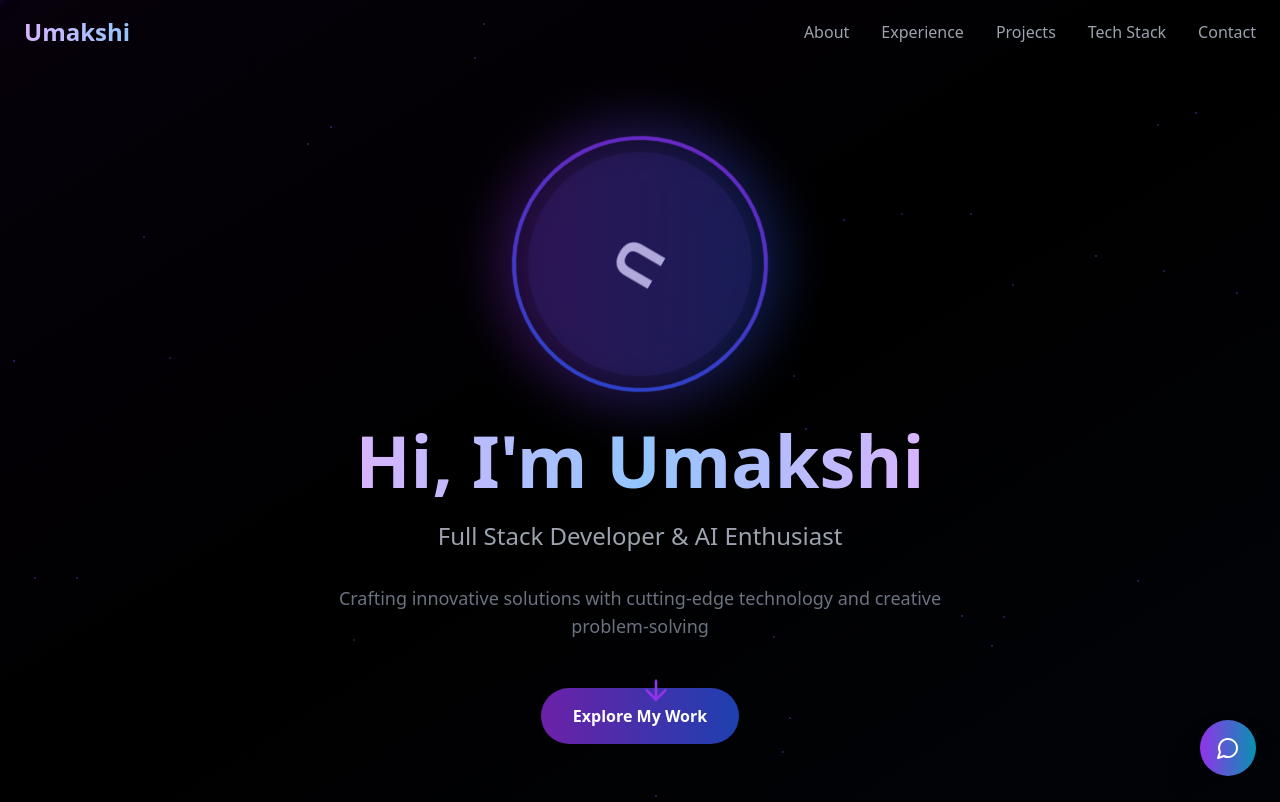
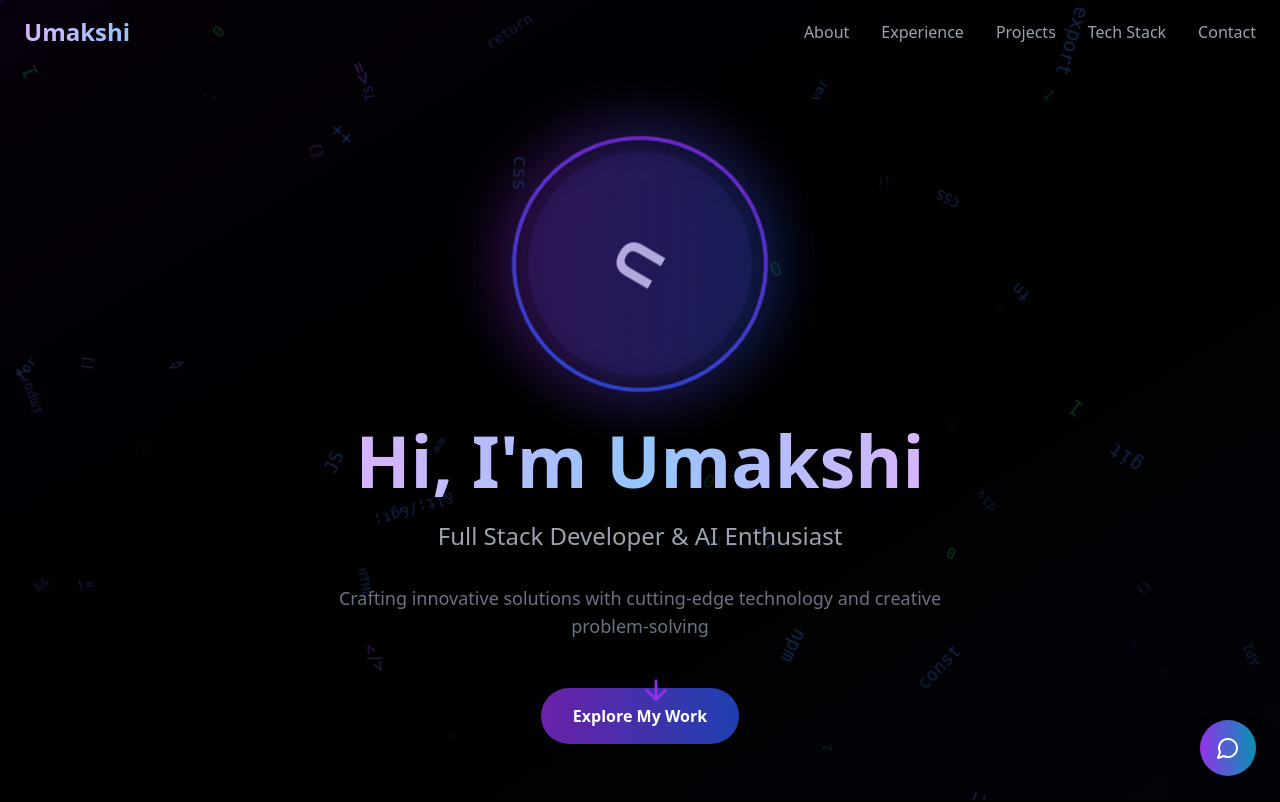
Before and after one commit to Umakshi12/umakshi-interactive-glow, a React (Vite) app: page / in a window 1280 px wide. Shown: the top 802 px of the page. Built offline with nearby package versions, Linux system fonts and the light colour scheme.

Commit message:
Refactor: Replace star animation with tech-themed elements
Replaced the star background animation with elements more relevant to coding and tech.

```diff
--- a/src/components/Hero.tsx
+++ b/src/components/Hero.tsx
@@ -10,21 +10,71 @@ const Hero = () => {
     }
   };
 
+  // Code symbols and tech elements for background animation
+  const codeElements = [
+    '<>', '</>', '{}', '[]', '()', '=>', '&&', '||', '!=', '==', '++', '--',
+    'fn', 'if', 'for', 'var', 'let', 'const', 'return', 'import', 'export',
+    '0', '1', '0', '1', '0', '1', '0', '1', 'JS', 'TS', 'CSS', 'HTML',
+    '&lt;/&gt;', 'API', 'npm', 'git', 'src', 'div', 'css', 'jsx'
+  ];
+
   return (
     <section id="hero" className="min-h-screen flex items-center justify-center relative pt-20">
-      {/* Background particles effect */}
+      {/* Background code particles effect */}
       <div className="absolute inset-0 overflow-hidden">
-        {[...Array(30)].map((_, i) => (
+        {[...Array(40)].map((_, i) => {
+          const element = codeElements[i % codeElements.length];
+          const isBinary = element === '0' || element === '1';
+          const isSymbol = ['<>', '</>', '{}', '[]', '()', '=>'].includes(element);
+
+          return (
+            <div
+              key={i}
+              className={`absolute text-xs font-mono animate-pulse ${
+                isBinary
+                  ? 'text-green-500/30'
+                  : isSymbol
+                    ? 'text-purple-500/40'
+                    : 'text-blue-500/30'
+              } select-none pointer-events-none`}
+              style={{
+                left: `${Math.random() * 100}%`,
+                top: `${Math.random() * 100}%`,
+                animationDelay: `${Math.random() * 3}s`,
+                animationDuration: `${3 + Math.random() * 4}s`,
+                transform: `rotate(${Math.random() * 360}deg)`,
+                fontSize: `${0.7 + Math.random() * 0.6}rem`,
+              }}
+            >
+              {element}
+            </div>
+          );
+        })}
+      </div>
+
+      {/* Floating geometric shapes */}
+      <div className="absolute inset-0 overflow-hidden">
+        {[...Array(8)].map((_, i) => (
           <div
-            key={i}
-            className="absolute w-0.5 h-0.5 bg-purple-600 rounded-full animate-pulse opacity-40"
+            key={`shape-${i}`}
+            className="absolute animate-float opacity-20"
             style={{
               left: `${Math.random() * 100}%`,
               top: `${Math.random() * 100}%`,
-              animationDelay: `${Math.random() * 2}s`,
-              animationDuration: `${2 + Math.random() * 3}s`,
+              animationDelay: `${Math.random() * 5}s`,
+              animationDuration: `${8 + Math.random() * 4}s`,
             }}
-          />
+          >
+            <div
+              className={`w-2 h-2 ${
+                i % 3 === 0
+                  ? 'bg-purple-600/20 rotate-45'
+                  : i % 3 === 1
+                    ? 'bg-blue-600/20 rounded-full'
+                    : 'bg-green-600/20'
+              }`}
+            />
+          </div>
         ))}
       </div>
 
```
